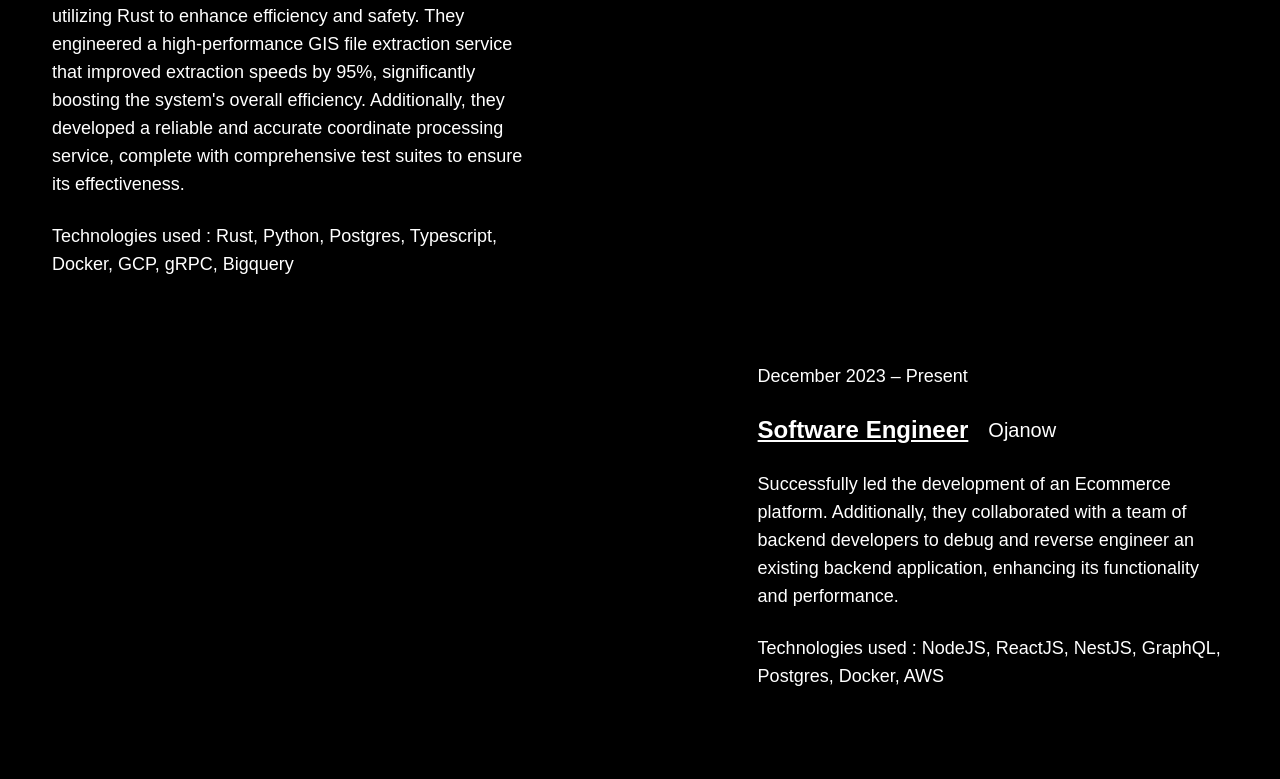
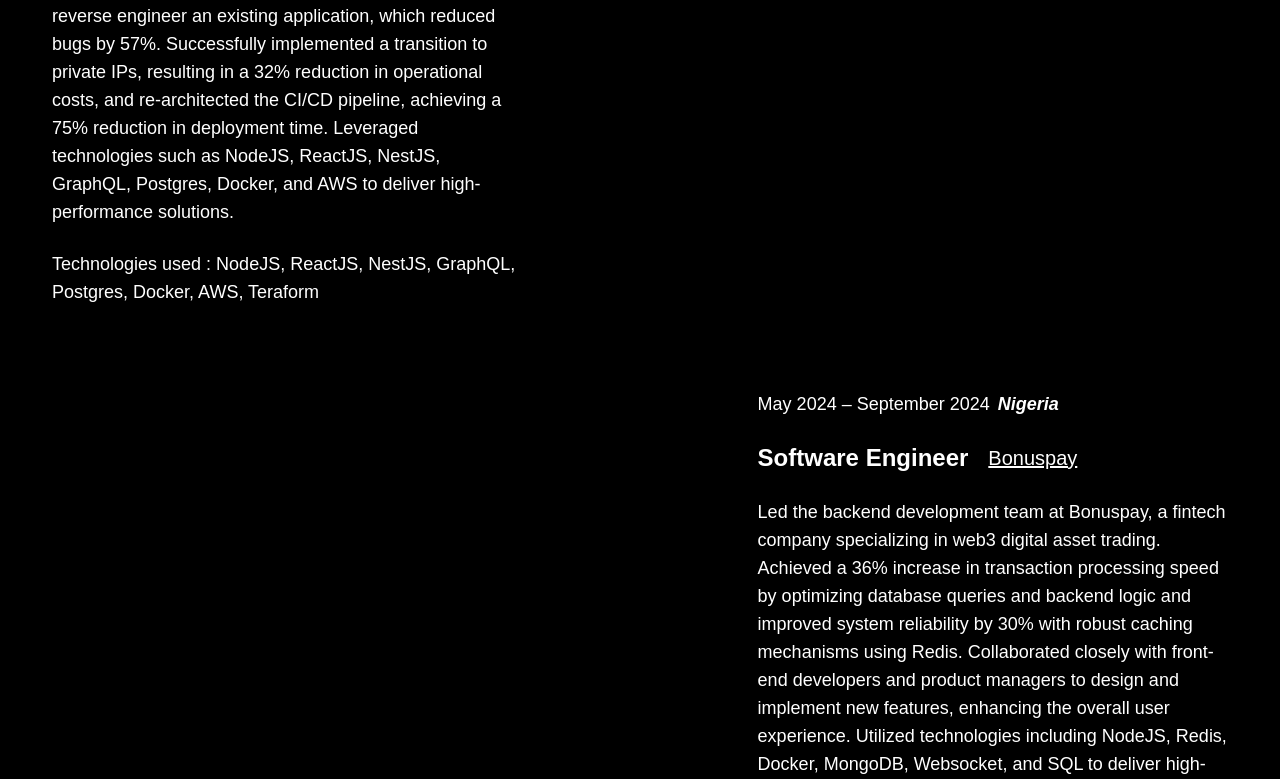
Before and after one commit to Bolu1/portfolio, a React (Create React App) app: page / in a window 1280 px wide. Shown: the part 2007-2786 px from the top of the page. Built offline with nearby package versions, Linux system fonts and the light colour scheme; a web font is replaced by a local one.

Commit message:
feat(public): set mars image as favicon

```diff
--- a/src/components/Home/Hero.jsx
+++ b/src/components/Home/Hero.jsx
@@ -51,7 +51,7 @@
                   </svg>
                 </span>
                 <span class="absolute text-lg flex items-center justify-center w-full h-full text-black transition-all duration-300 transform group-hover:translate-x-full ease">
-                  See my works
+                  See my projects
                 </span>
                 <span class="relative invisible">Button Text</span>
               </a>
--- a/src/components/Home/Projects.jsx
+++ b/src/components/Home/Projects.jsx
@@ -1,4 +1,4 @@
-import React from 'react';
+import React from "react";
 
 const Projects = () => {
   return (
@@ -9,7 +9,7 @@
             <h1 className="2xl:text-[43px] text-[35px] font-bold">
               Yo! Check this out
             </h1>
-            <p className="text-xl">Here are few of my recent works</p>
+            <p className="text-xl">Here are few of my recent projects</p>
           </div>
         </div>
       </div>
--- a/src/components/Home2/Experiences.jsx
+++ b/src/components/Home2/Experiences.jsx
@@ -1,31 +1,44 @@
-import React from "react";
+import React, { useState } from "react";
 import { projects } from "../../data/experiences";
 import { BiArrowToRight, BiLinkExternal } from "react-icons/bi";
 import { AiFillGithub } from "react-icons/ai";
 import { formatText } from "../../utils/formatter";
 const MyProjects = () => {
+  const [hoveredProject, setHoveredProject] = useState(null);
+
+  const handleMouseEnter = (index) => {
+    setHoveredProject(index);
+  };
+
+  const handleMouseLeave = () => {
+    setHoveredProject(null);
+  };
+
   return (
-    <div id="experience" >
-      <div className="w-full h-full py-5 pb-20 text-white bg-black flex lg:hidden">
+    <div id="experience">
+      <div className="flex w-full h-full py-5 pb-20 text-white bg-black lg:hidden">
         <div className="w-full h-full px-3 pt-8">
           <h1 className="text-[32px] large-texts">My Experiences</h1>
-          <div className="w-full mt-6 grid grid-cols-1 gap-y-10">
+          <div className="grid w-full grid-cols-1 mt-6 gap-y-10">
             {projects.map((project, index) => {
               return (
                 <div key={index} className="min-h-[100%]  ">
-
-                  <div className="flex justify-between mt-5 items-center">
-                    <div className="flex space-x-2 items-end ">
+                  <div className="flex items-center justify-between mt-5">
+                    <div className="flex items-end space-x-2 ">
                       <h1 className="text-lg">{project.duration}</h1>
-                      <h1 className="text-2xl large-texts font-bold">
+                      <a
+                        href={project.websiteUrl}
+                        target="_"
+                        className="text-lg font-bold cursor-pointer hover:underline large-texts"
+                      >
                         {project.name}
-                      </h1>
+                      </a>
                     </div>
                   </div>
                   <div className="mt-4">
                     <p className="text-lg">{formatText(project.about)}</p>
-                    <p className="text-lg mt-2">
-                    Technologies used : {project.tools}
+                    <p className="mt-2 text-lg">
+                      Technologies used : {project.tools}
                     </p>
                   </div>
                 </div>
@@ -37,44 +50,63 @@
       <div className="w-full h-full max-w-[75rem] mx-auto py-5 pb-20 text-white bg-black hidden lg:flex">
         <div className="w-full h-full px-3 pt-8">
           <h1 className="text-[42px] font-bold  my-7">My Experiences</h1>
-          <div className="w-full  h-full grid  grid-cols-1 gap-y-16">
+          <div className="grid w-full h-full grid-cols-1 gap-y-16">
             {projects.map((project, index) => {
               return (
                 <div
                   key={index}
+                  onMouseEnter={() => handleMouseEnter(index)}
+                  onMouseLeave={handleMouseLeave}
                   className="h-[100%]  [&:nth-child(2n)]:flex-row-reverse items-center flex justify-between  "
                 >
                   <div className="flex-col w-[40%] h-full justify-center space-y-6 mt-5 items-center">
-                    <div className="flex space-x-2 items-end ">
+                    <div className="flex items-end space-x-2">
                       <h1 className="text-lg">{project.duration}</h1>
+                      <h1 className="text-lg italic font-semibold">
+                        {project.country}
+                      </h1>
                     </div>
-                    <div className="flex space-x-5 items-center">
+                    <div className="flex items-center space-x-5">
+                      <h1 className="text-2xl font-bold large-texts">
+                        {project.role}
+                      </h1>
 
-                    <h1 className="text-2xl large-texts font-bold underline">
-                      {project.role}
-                    </h1>
-
-                    <h1 dangerouslySetHTML className="text-xl large-texts font-medium">
-                      {project.name}
-                    </h1>
-
+                      <a
+                        dangerouslySetHTML
+                        href={project.websiteUrl}
+                        target="_"
+                        className="text-xl font-medium underline cursor-pointer hover:underline large-texts"
+                      >
+                        {project.name}
+                      </a>
                     </div>
                     <p className="text-lg">{project.about}</p>
-                    <p className="text-lg mt-2">
+                    <p className="mt-2 text-lg">
                       Technologies used : {project.tools}
                     </p>
                   </div>
+                  {index === hoveredProject && (
+                    <div className=" w-[600px] h-[400px] rounded-lg overflow-hidden">
+                      <iframe
+                        src={project.websiteUrl}
+                        title="Website Preview"
+                        href={project.websiteUrl}
+                        className="w-full h-full cursor-pointer"
+                        loading="eager"
+                      ></iframe>
+                    </div>
+                  )}
                   {/* <div className="w-full h-[20rem] rounded-xl overflow-hidden bg-gray-200">
                     <img
                       src={project.image}
                       alt=""
-                      className="w-full h-full object-cover"
+                      className="object-cover w-full h-full"
                     />
                   </div>
-                  <div className="flex justify-between mt-5 items-center">
-                    <div className="flex space-x-2 items-end ">
+                  <div className="flex items-center justify-between mt-5">
+                    <div className="flex items-end space-x-2 ">
                       <h1 className="text-lg">{project.id}</h1>
-                      <h1 className="text-2xl large-texts font-bold">
+                      <h1 className="text-2xl font-bold large-texts">
                         {project.name}
                       </h1>
                     </div>
@@ -93,7 +125,7 @@
                   </div>
                   <div className="mt-4">
                     <p className="text-lg">{project.about}</p>
-                    <p className="text-lg mt-2">
+                    <p className="mt-2 text-lg">
                       Skills/Tools : {project.tools}
                     </p>
                   </div> */}
@@ -102,7 +134,7 @@
             })}
           </div>
 
-          {/* <div className="w-full mt-6 grid grid-cols-3  gap-5">
+          {/* <div className="grid w-full grid-cols-3 gap-5 mt-6">
             {projects.map((project, index) => {
               return (
                 <div key={index} className="min-h-[100%]  ">
@@ -110,13 +142,13 @@
                     <img
                       src={project.image}
                       alt=""
-                      className="w-full h-full object-cover"
+                      className="object-cover w-full h-full"
                     />
                   </div>
-                  <div className="flex justify-between mt-5 items-center">
-                    <div className="flex space-x-2 items-end ">
+                  <div className="flex items-center justify-between mt-5">
+                    <div className="flex items-end space-x-2 ">
                       <h1 className="text-lg">{project.id}</h1>
-                      <h1 className="text-2xl large-texts font-bold">
+                      <h1 className="text-2xl font-bold large-texts">
                         {project.name}
                       </h1>
                     </div>
@@ -135,7 +167,7 @@
                   </div>
                   <div className="mt-4">
                     <p className="text-lg">{project.about}</p>
-                    <p className="text-lg mt-2">
+                    <p className="mt-2 text-lg">
                       Skills/Tools : {project.tools}
                     </p>
                   </div>
@@ -143,16 +175,27 @@
               );
             })}
           </div>
-          <div className=" w-full h-full justify-center flex items-center">
+          <div className="flex items-center justify-center w-full h-full ">
             <a
               href="https://github.com/shefihu"
-              className="flex space-x-3 text-xl h-full items-center mt-6"
+              className="flex items-center h-full mt-6 space-x-3 text-xl"
             >
               <span>View more on my Github </span>
-              <BiArrowToRight className="animate-bounce w-6 h-6" />
+              <BiArrowToRight className="w-6 h-6 animate-bounce" />
             </a>
           </div> */}
         </div>
+
+        {/* {hoveredProject && (
+          <div className="fixed bottom-10 right-10 w-[600px] h-[300px] border-2 border-gray-700 rounded-lg overflow-hidden shadow-lg">
+            <iframe
+              src={hoveredProject}
+              title="Website Preview"
+              className="w-full h-full"
+              frameBorder="0"
+            ></iframe>
+          </div>
+        )} */}
       </div>
     </div>
   );
--- a/src/components/Home2/Hero.jsx
+++ b/src/components/Home2/Hero.jsx
@@ -89,11 +89,11 @@
   }, []);
 
   return (
-    <div className="w-full bg-black text-white ">
+    <div className="w-full text-white bg-black ">
       <AnimatePresence exitBeforeEnter>
         {/* mobile */}
         <div className="w-full h-[45rem] relative lg:hidden flex pt-20 bg-black text-white">
-          <div className="w-full  space-y-10 h-full flex justify-center flex-col">
+          <div className="flex flex-col justify-center w-full h-full space-y-10">
             <div className="w-full h-[14rem] ">
               <motion.h1
                 initial={{ y: 10, opacity: 0 }}
@@ -111,7 +111,7 @@
                 transition={{ duration: 0.5 }}
                 className=" text-[20px] text-center"
               >
-                A software developer with three years of experience in building full stack software with modern technologies mainly in backend engineering. With interest in building software products to provide value for people. I currently use JavaScript and Golang.
+                A software engineer passionate about building full-stack software using modern technologies, with a primary focus on backend engineering. Driven by a commitment to developing software products that provide meaningful value to users. Proficient in Rust, Typescript, Python, and Java, and skilled in creating scalable and efficient systems.
               </motion.p>
             </div>
             <div className="w-full h-[20rem]  flex justify-center  ">
@@ -126,9 +126,9 @@
         {/* desktop */}
         {/* <SmoothScroll> */}
         <div className="w-full h-[45rem] lg:flex hidden mx-auto 2xl:max-w-[90rem] lg:max-w-[75rem]">
-          <div className="w-full h-full lg:px-6 xl:px-0 flex items-center pt-20 justify-between">
+          <div className="flex items-center justify-between w-full h-full pt-20 lg:px-6 xl:px-0">
             <div className="w-[47%] h-[20rem]  ">
-              <div className="flex space-x-4 items-center">
+              <div className="flex items-center space-x-4">
                 <motion.h1
                   initial={{ y: 10, opacity: 0 }}
                   animate={{ y: 0, opacity: 1 }}
@@ -146,7 +146,7 @@
                 transition={{ duration: 0.5 }}
                 className=" text-[20px] "
               >
-                A software developer with three years of experience in building full stack software with modern technologies mainly in backend engineering. With interest in building software products to provide value for people. I currently use JavaScript and Golang.
+                A software engineer passionate about building full-stack software using modern technologies, with a primary focus on backend engineering. Driven by a commitment to developing software products that provide meaningful value to users. Proficient in Rust, Typescript, Python, and Java, and skilled in creating scalable and efficient systems.
               </motion.p>
             </div>
             <div className="w-[50%] h-[35rem] flex justify-center items-center">
--- a/src/components/Home2/MyProjects.jsx
+++ b/src/components/Home2/MyProjects.jsx
@@ -4,7 +4,7 @@
 import { AiFillGithub } from "react-icons/ai";
 const MyProjects = () => {
   return (
-    <div id="works" >
+    <div id="projects">
       <div className="w-full h-full py-5 pb-20 text-white bg-black flex lg:hidden">
         <div className="w-full h-full px-3 pt-8">
           <h1 className="text-[42px] font-bold  my-7">My Projects</h1>
--- a/src/data/experiences.js
+++ b/src/data/experiences.js
@@ -1,39 +1,47 @@
 export const projects = [
   {
-    duration: "August 2023 – Present",
+    duration: "December 2023 – Present",
+    name: "Ojanow",
+    about: `
+      Led the development of a scalable ecommerce platform, collaborating with backend developers to debug and reverse engineer an existing application, which reduced bugs by 57%. Successfully implemented a transition to private IPs, resulting in a 32% reduction in operational costs, and re-architected the CI/CD pipeline, achieving a 75% reduction in deployment time. Leveraged technologies such as NodeJS, ReactJS, NestJS, GraphQL, Postgres, Docker, and AWS to deliver high-performance solutions.
+    `,
+    tools: "NodeJS, ReactJS, NestJS, GraphQL, Postgres, Docker, AWS, Teraform",
+    role: "Software Engineer",
+    websiteUrl: "https://ojanowapp.com/",
+    country: "Nigeria",
+  },
+  {
+    duration: "May 2024 – September 2024",
+    name: "Bonuspay",
+    about: `
+      Led the backend development team at Bonuspay, a fintech company specializing in web3 digital asset trading. Achieved a 36% increase in transaction processing speed by optimizing database queries and backend logic and improved system reliability by 30% with robust caching mechanisms using Redis. Collaborated closely with front-end developers and product managers to design and implement new features, enhancing the overall user experience. Utilized technologies including NodeJS, Redis, Docker, MongoDB, Websocket, and SQL to deliver high-performing and reliable solutions.
+    `,
+    tools: "NodeJS, Redis, Docker, MongoDB, Websocket and SQL",
+    role: "Software Engineer",
+    websiteUrl: "https://bonuspay.io",
+    country: "Nigeria",
+  },
+  {
+    duration: "August 2023 – May 2024",
     name: "PLENO",
     about: `
     Spearheaded the development of a microservice backend for a Geographic Information System (GIS) application, utilizing Rust to enhance efficiency and safety. They engineered a high-performance GIS file extraction service that improved extraction speeds by 95%, significantly boosting the system's overall efficiency. Additionally, they developed a reliable and accurate coordinate processing service, complete with comprehensive test suites to ensure its effectiveness.
     `,
     tools: "Rust, Python, Postgres, Typescript, Docker, GCP, gRPC, Bigquery",
     role: "Software Engineer",
-  },
-  {
-    duration: "December 2023 – Present",
-    name: "Ojanow",
-    about: `
-      Successfully led the development of an Ecommerce platform. Additionally, they collaborated with a team of backend developers to debug and reverse engineer an existing backend application, enhancing its functionality and performance.
-    `,
-    tools: "NodeJS, ReactJS, NestJS, GraphQL, Postgres, Docker, AWS",
-    role: "Software Engineer",
+    websiteUrl: "https://www.pleno.tech/",
+    country: "Germany",
   },
   {
     duration: "June 2023 – December 2023",
-    name: "Vine Technologies",
+    name: "Tech wave",
     about: `
     Led the development of the server-side infrastructure for a cutting-edge ride-hailing application, ensuring robust and scalable service delivery. They worked closely with other developers to break down a large, monolithic backend service into smaller, more manageable microservices, enhancing system maintainability and performance. Additionally, they produced comprehensive technical documentation for various projects in production, facilitating clearer understanding and smoother project management.
     `,
     tools: "Typescript, Node, Nestjs, Mongodb, SocketIO",
     role: "Software Engineer",
-  },
-  {
-    duration: "December 2022 – June 2023",
-    name: "Rydr",
-    about: `
-    The individual led the development of the server-side architecture for a high-performance ride-hailing application, focusing on robustness and scalability. They engineered a real-time tracking system using advanced geolocation technologies, which significantly enhanced the user experience and operational efficiency by providing dynamic updates of driver locations. Additionally, they were responsible for creating technical documents for projects in production. They also improved product lead time by approximately 100% by implementing automated pull request deployments, which effectively halved the testing time.
-    `,
-    tools: "Typescript, Node, Redis, SQL, SocketIO",
-    role: "Software Engineer",
+    websiteUrl: "https://techwaveafrica.com",
+    country: "Nigeria",
   },
   {
     duration: "April 2022 – December 2023",
@@ -43,6 +51,8 @@
     `,
     tools: "Typescript, Node, Express, React, SQL, Next, Redis and Mongodb",
     role: "Software Engineer",
+    websiteUrl: "https://www.applistructureconsulting.com",
+    country: "Nigeria",
   },
   {
     duration: "November 2021 – April 2022",
@@ -51,6 +61,8 @@
     The individual led a team to develop a website for filling APER forms, which doubled the speed of data entry. They maintained and rigorously tested a project in production, reducing application bugs by 70%. Additionally, they created comprehensive technical documents for various production projects, enhancing project clarity and support.
     `,
     tools: "Typescript, Java, Node, Golang, React, SQL, Next and Mongodb",
-    role: "Software Engineer",
-  }
+    role: "Software Engineer Intern",
+    websiteUrl: "https://www.unilorin.edu.ng",
+    country: "Nigeria",
+  },
 ];
--- a/src/data/projects.js
+++ b/src/data/projects.js
@@ -1,12 +1,11 @@
 import gbese from "./../assets/images/home/gbese.png";
 import nowalls from "./../assets/images/home/nowalls.png";
-import lms from  "./../assets/images/home/lms.jpg";
+import lms from "./../assets/images/home/lms.jpg";
 export const projects = [
   {
     id: "01",
     name: "LMS",
-    about:
-      `
+    about: `
       Created a learning management system for educators and students
       Implemented an online classroom with realtime feed
       Implemented a system for the creation and submission of tasks
@@ -14,26 +13,8 @@
       users
       `,
     image: lms,
-    tools: "Node Js, Typescript, Express JS, Next JS, Redis, Docker, MySql, SocketIO",
+    tools:
+      "Node Js, Typescript, Express JS, Next JS, Redis, Docker, MySql, SocketIO",
     link: "https://lms-client-eight.vercel.app/",
-
-  },
-  {
-    id: "02",
-    name: "Gbese",
-    about:
-      `
-      Created a savings web app where users can join and keep money in their wallets
-      Integrated a payment processor which users can use to deposit money from their banks
-      Implemented a system that allows users to send money to one another within the app
-      Implemented a feature the users can use to send money to any bank account in Nigeria
-      Implemented a mailing system that sends user's transfer and account information
-      Wrote unit testing using pactum JS
-      `,
-    image: gbese,
-    tools: "Node Js, Typescript, Nest JS, Next JS, Kafka, Redis, Docker, MySql, Pactum JS",
-    link: "https://gbese-client.vercel.app/",
-    githubLink: "https://github.com/Bolu1/gbese-server",
-
   },
 ];
```
Also changed, not shown: src/components/Home2/Contact.jsx (+13 -43 lines), src/layout/Navbar.jsx (+11 -10 lines), src/layout/Sidebar.jsx (+97 -7 lines), src/assets/images/home/fist.png (added).
